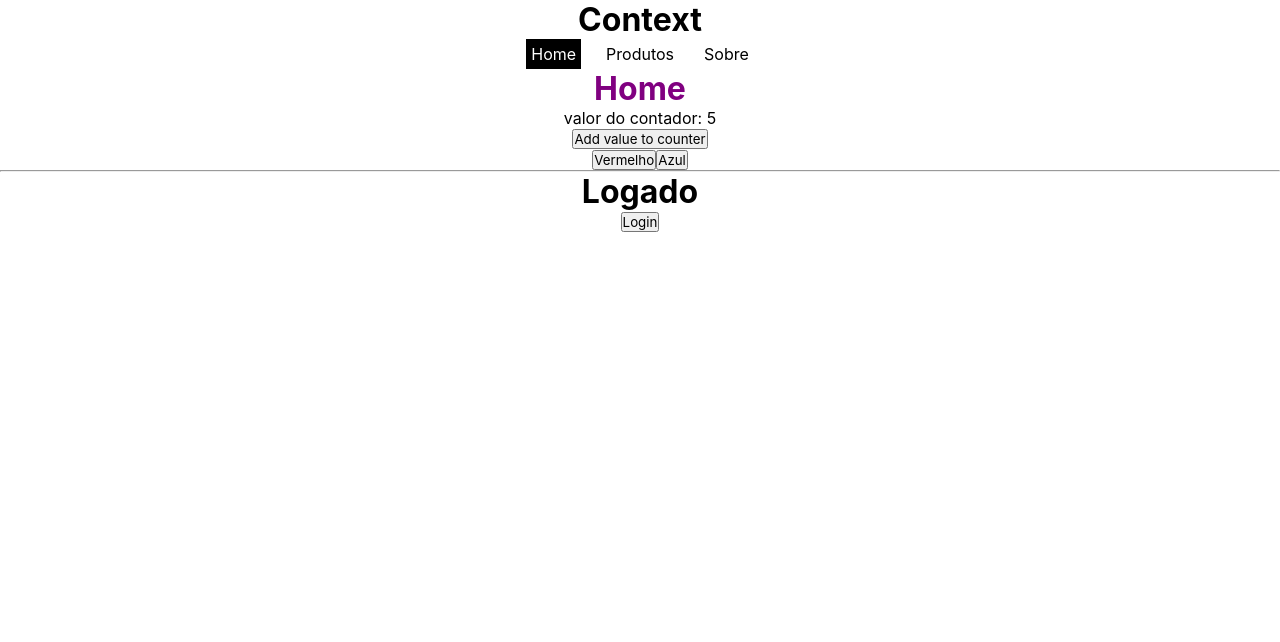
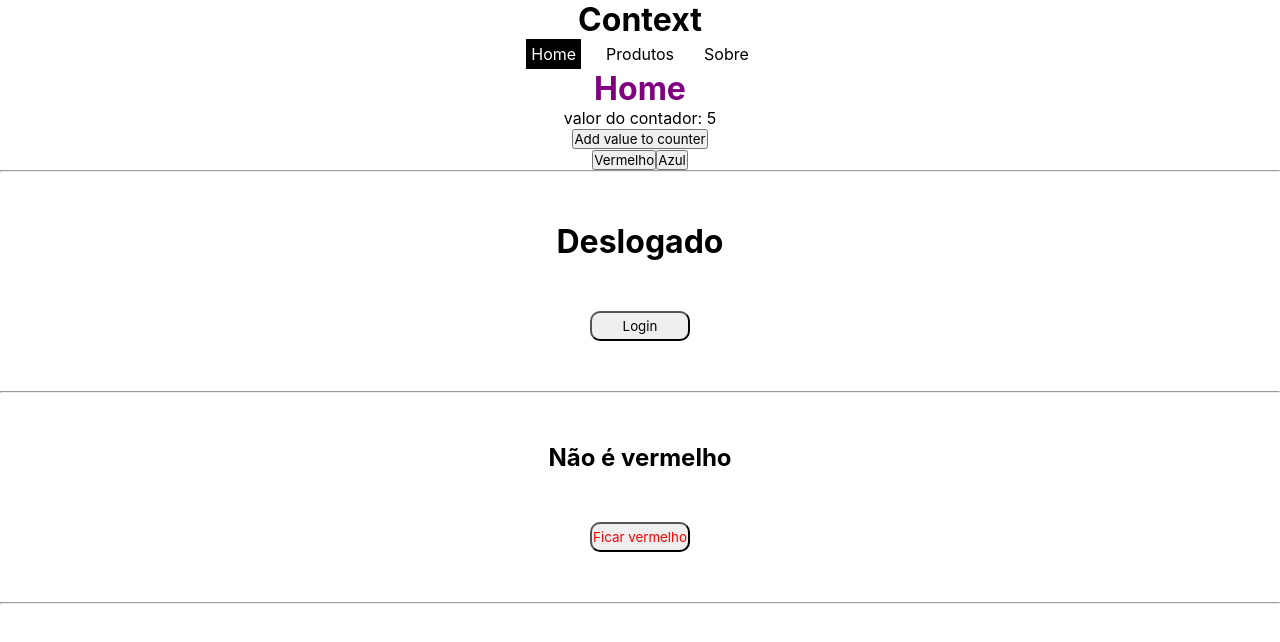
Before and after one commit to dimascapelari/9-react-context-api, a React (Vite) app: page / in a window 1280 px wide. Shown: the top 642 px of the page. Built offline with nearby package versions, Linux system fonts and the light colour scheme.

Commit message:
Context Dimas

```diff
--- a/src/context/LoggedContext.jsx
+++ b/src/context/LoggedContext.jsx
@@ -3,7 +3,7 @@ import { createContext, useState } from "react";
 export const LoggedContext = createContext();
 
 export const LoggedContextProvider = ({ children }) => {
-  const [logged, setLogged] = useState(true);
+  const [logged, setLogged] = useState(false);
 
   return (
     <LoggedContext.Provider value={{ logged, setLogged }}>
--- /dev/null
+++ b/src/context/RedContext.jsx
@@ -0,0 +1,13 @@
+import { createContext, useState } from "react";
+
+export const RedContext = createContext(null);
+
+export const RedContextProvider = ({ children }) => {
+  const [red, setRed] = useState(false);
+
+  return (
+    <RedContext.Provider value={{ red, setRed }}>
+      {children}
+    </RedContext.Provider>
+  );
+};
--- /dev/null
+++ b/src/hooks/useRedContext.js
@@ -0,0 +1,12 @@
+import { useContext } from "react";
+import { RedContext } from "../context/RedContext";
+
+export const useRedContext = () => {
+  const context = useContext(RedContext);
+
+  if (!context) {
+    console.log("Usuário não está logado");
+  }
+
+  return context;
+};
--- a/src/main.jsx
+++ b/src/main.jsx
@@ -5,6 +5,7 @@ import "./index.css";
 import { CounterContextProvider } from "./context/CounterContext.jsx";
 import { TitleColorContextProvider } from "./context/TitleColorContext.jsx";
 import { LoggedContextProvider } from "./context/LoggedContext.jsx";
+import { RedContextProvider } from "./context/RedContext.jsx";
 
 ReactDOM.createRoot(document.getElementById("root")).render(
   <React.StrictMode>
@@ -12,7 +13,9 @@ ReactDOM.createRoot(document.getElementById("root")).render(
     <CounterContextProvider>
       <TitleColorContextProvider>
         <LoggedContextProvider>
-          <App />
+          <RedContextProvider>
+            <App />
+          </RedContextProvider>
         </LoggedContextProvider>
       </TitleColorContextProvider>
     </CounterContextProvider>
--- a/src/pages/Home.jsx
+++ b/src/pages/Home.jsx
@@ -8,10 +8,14 @@ import { useTitleColorContext } from "../hooks/useTitleColorContext";
 
 import { useLoggedContext } from "../hooks/useLoggedContext";
 
+import { useRedContext } from "../hooks/useRedContext";
+
 export const Home = () => {
   const { counter } = useCounterContext();
 
   const { logged, setLogged } = useLoggedContext();
+
+  const { red, setRed } = useRedContext();
 
   // 5 - context mais complexo
   const { color, dispatch } = useTitleColorContext();
@@ -37,10 +41,44 @@ export const Home = () => {
       </div>
 
       <hr></hr>
-      <div>
+      <div style={{ marginTop: "50px" }}>
         <h1>{logged === true ? <p>Logado</p> : <p>Deslogado</p>}</h1>
-        <button onClick={() => setLogged(!logged)}>Login</button>
+        <button
+          onClick={() => setLogged(!logged)}
+          style={{
+            width: "100px",
+            height: "30px",
+            margin: "50px",
+            borderRadius: "10px",
+          }}
+        >
+          Login
+        </button>
       </div>
+      <hr />
+      <div style={{ marginTop: "50px" }}>
+        {red === true ? (
+          <h2 style={{ color: "red" }}>É vermelho</h2>
+        ) : (
+          <h2>Não é vermelho</h2>
+        )}
+      </div>
+      <button
+        onClick={() => setRed(!red)}
+        style={{
+          width: "100px",
+          height: "30px",
+          margin: "50px",
+          borderRadius: "10px",
+        }}
+      >
+        {red === false ? (
+          <span style={{ color: "red" }}>Ficar vermelho</span>
+        ) : (
+          "Tirar vermelho"
+        )}
+      </button>
+      <hr />
     </div>
   );
 };
```
